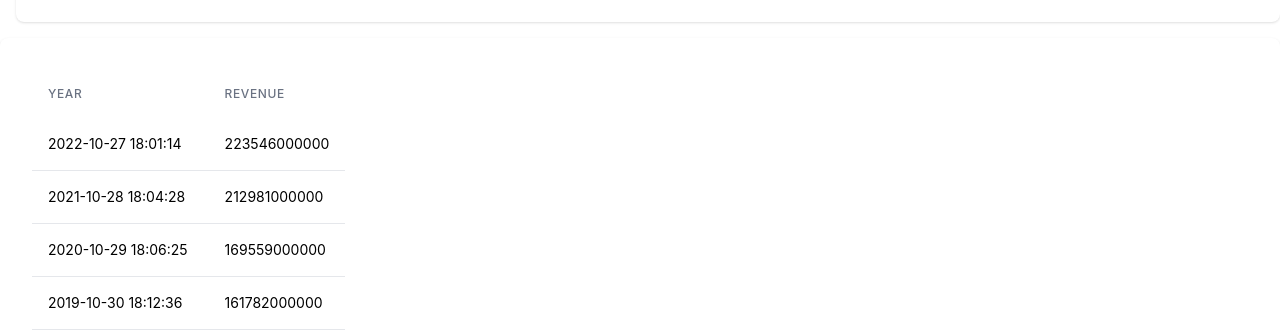
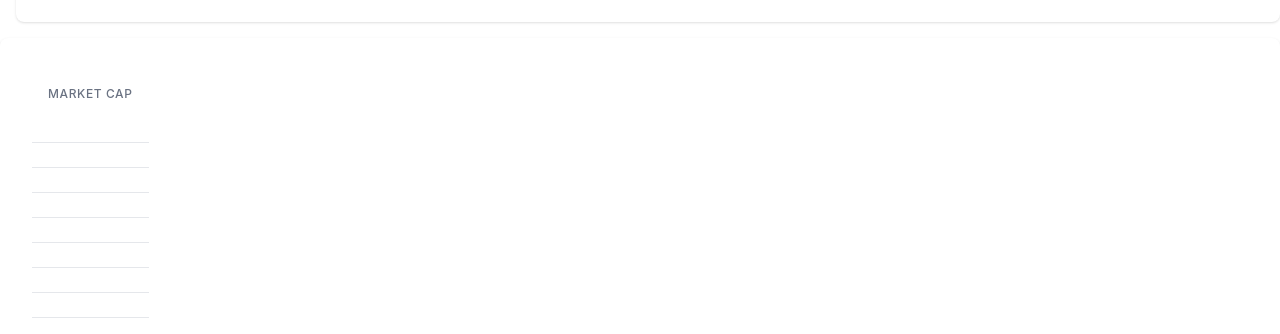
Before and after one commit to Pink00Monster/StockAnalysisDashboard, a React (Vite) app in the folder frontend/: page /design-guide in a window 1280 px wide. Shown: the part 466-800 px from the top of the page. Built offline with nearby package versions, Linux system fonts and the light colour scheme.

Commit message:
Income Statement
Co-authored-by: Copilot <copilot@github.com>

```diff
--- /dev/null
+++ b/frontend/src/Components/BalanceSheet/BalanceSheet.tsx
@@ -0,0 +1,9 @@
+type Props = {}
+
+const BalanceSheet = (props: Props) => {
+  return (
+    <div>BalanceSheet</div>
+  )
+}
+
+export default BalanceSheet
--- a/frontend/src/Components/CompanyProfile/CompanyProfile.tsx
+++ b/frontend/src/Components/CompanyProfile/CompanyProfile.tsx
@@ -72,11 +72,11 @@ const CompanyProfile = (props: Props) => {
   const symbol = useOutletContext<string>();
   const [companKeyMetrics, setcompanyKeyMetrics] = useState<CompanyKeyMetrics>();
   useEffect(() => {
-    const getCompanyKeyMetrics = async () => {
+    const CompanyKeyMetricsData = async () => {
       const value = await getKeyMetrics(symbol);
       setcompanyKeyMetrics(value?.data[0]);
     }
-    getCompanyKeyMetrics();
+    CompanyKeyMetricsData();
   },[])
   return (
     <>
--- a/frontend/src/Components/IncomeStatement/IncomeStatement.tsx
+++ b/frontend/src/Components/IncomeStatement/IncomeStatement.tsx
@@ -1,10 +1,81 @@
-import React from 'react'
+import { useEffect, useState } from 'react'
+import type { CompanyIncomeStatement } from '../../company';
+import { useOutletContext } from 'react-router';
+import { getIncomeStatement } from '../../api';
+import Table from '../Table/Table';
 
 type Props = {}
 
+const configs = [
+  {
+    label: "Date",
+    render: (company: CompanyIncomeStatement) => company.date,
+  },
+  {
+    label: "Revenue",
+    render: (company: CompanyIncomeStatement) => company.revenue,
+  },
+  {
+    label: "Cost Of Revenue",
+    render: (company: CompanyIncomeStatement) => company.costOfRevenue,
+  },
+  {
+    label: "Depreciation",
+    render: (company: CompanyIncomeStatement) =>
+      company.depreciationAndAmortization,
+  },
+  {
+    label: "Operating Income",
+    render: (company: CompanyIncomeStatement) => company.operatingIncome,
+  },
+  {
+    label: "Income Before Taxes",
+    render: (company: CompanyIncomeStatement) => company.incomeBeforeTax,
+  },
+  {
+    label: "Net Income",
+    render: (company: CompanyIncomeStatement) => company.netIncome,
+  },
+  {
+    label: "Net income deductions",
+    render: (company: CompanyIncomeStatement) => company.netIncomeDeductions,
+  },
+  {
+    label: "Earnings Per Share",
+    render: (company: CompanyIncomeStatement) => company.eps,
+  },
+  {
+    label: "Earnings Per Diluted",
+    render: (company: CompanyIncomeStatement) => company.epsDiluted,
+  },
+  {
+    label: "Gross Profit",
+    render: (company: CompanyIncomeStatement) => company.grossProfit,
+  },
+  {
+    label: "Operating Income",
+    render: (company: CompanyIncomeStatement) => company.operatingIncome,
+  },
+  {
+    label: "Income Before Taxes",
+    render: (company: CompanyIncomeStatement) => company.incomeBeforeTax,
+  },
+];
+
 const IncomeStatement = (props: Props) => {
+  const symbol = useOutletContext<string>();
+  const [incomeStatement, setIncomeStatement] = useState<CompanyIncomeStatement[]>([]);
+  useEffect(() => {
+    const IncomeStatementData = async () => {
+      const response = await getIncomeStatement(symbol);
+      setIncomeStatement(response!.data);
+    };
+    IncomeStatementData();
+  }, [])
   return (
-    <div>IncomeStatement</div>
+    <>
+      {incomeStatement ? <><Table config={configs} data={incomeStatement} /></> : <p>Loading...</p>}
+    </>
   )
 }
 
--- a/frontend/src/Components/Table/Table.tsx
+++ b/frontend/src/Components/Table/Table.tsx
@@ -1,32 +1,24 @@
-import React from 'react'
-import { testIncomeStatementData } from './testData'
+type Props = {
+    config: any;
+    data: any;
+}
 
-const data = testIncomeStatementData;
 
-type Props = {}
-
-type Company = (typeof data)[0]
-
-const configs = [
-    {
-        label: "Year",
-        render: (company: Company) => company.acceptedDate
-    },
-    {
-        label: "Revenue",
-        render: (company: Company) => company.costOfRevenue
-    },]
-
-const Table = (props: Props) => {
-    const renderedRows = data.map((company) => {
+const Table = ({ config, data }: Props) => {
+    const renderedRows = data.map((company: any) => {
+  return (
+    <tr key={company.cik}>
+      {config.map((val: any) => {
         return (
-            <tr key={company.cik}>
-                {configs.map((val:any) => (
-                <td className="p-4 whitespace-nowrap text-sm font0normal text-grey-900">{val.render(company)}</td>))}
-            </tr>
-        )
-    })
-    const renderedHeaders = configs.map((config: any) => (
+          <td className="p-3">
+            {val.render(company)}
+          </td>
+        );
+      })}
+    </tr>
+  );
+});
+    const renderedHeaders = config.map((config: any) => (
   <th
     className="p-4 text-left text-xs font-medium text-gray-500 uppercase tracking-wider"
     key={config.label}
--- a/frontend/src/Pages/DesignPage/DesignPage.tsx
+++ b/frontend/src/Pages/DesignPage/DesignPage.tsx
@@ -1,4 +1,4 @@
-import React from 'react'
+
 import Table from '../../Components/Table/Table'
 import RatioList from '../../Components/RatioList/RatioList'
 import { testIncomeStatementData } from '../../Components/Table/testData'
@@ -17,7 +17,7 @@ const DesignPage = (props: Props) => {
     <>
         <h1>Design Page</h1>
         <RatioList data={testIncomeStatementData} config={tableConfig} />
-        <Table/>
+        <Table data={testIncomeStatementData} config={tableConfig}/>
     </>
   )
 }
--- a/frontend/src/Routes/Routes.tsx
+++ b/frontend/src/Routes/Routes.tsx
@@ -6,6 +6,7 @@ import SearchPage from "../Pages/SearchPage/SearchPage";
 import CompanyProfile from "../Components/CompanyProfile/CompanyProfile";
 import IncomeStatement from "../Components/IncomeStatement/IncomeStatement";
 import DesignPage from "../Pages/DesignPage/DesignPage";
+import BalanceSheet from "../Components/BalanceSheet/BalanceSheet";
 
 export const router = createBrowserRouter([
     {
@@ -18,7 +19,8 @@ export const router = createBrowserRouter([
             { path : "company/:symbol", element: <CompanyPage/>,
                 children: [
                     {path : "company-profile", element: <CompanyProfile/>},
-                    {path : "income-statement", element: <IncomeStatement/>}
+                    {path : "income-statement", element: <IncomeStatement/>},
+                    {path : "balance-sheet", element: <BalanceSheet/>}
                 ]
             }
         ]
--- a/frontend/src/api.tsx
+++ b/frontend/src/api.tsx
@@ -48,3 +48,12 @@ export const getIncomeStatement = async (symbol: string) => {
         console.log("Axios error:", error.message);
     }
 }
+
+export const getBalanceSheet = async (symbol: string) => {
+    try {
+        const response = await axios.get<CompanyIncomeStatement[]>(`https://financialmodelingprep.com/stable/balance-sheet?symbol=${symbol}&apikey=${import.meta.env.VITE_API_KEY}`);
+        return response;
+    } catch (error:any) {
+        console.log("Axios error:", error.message);
+    }
+}
```
